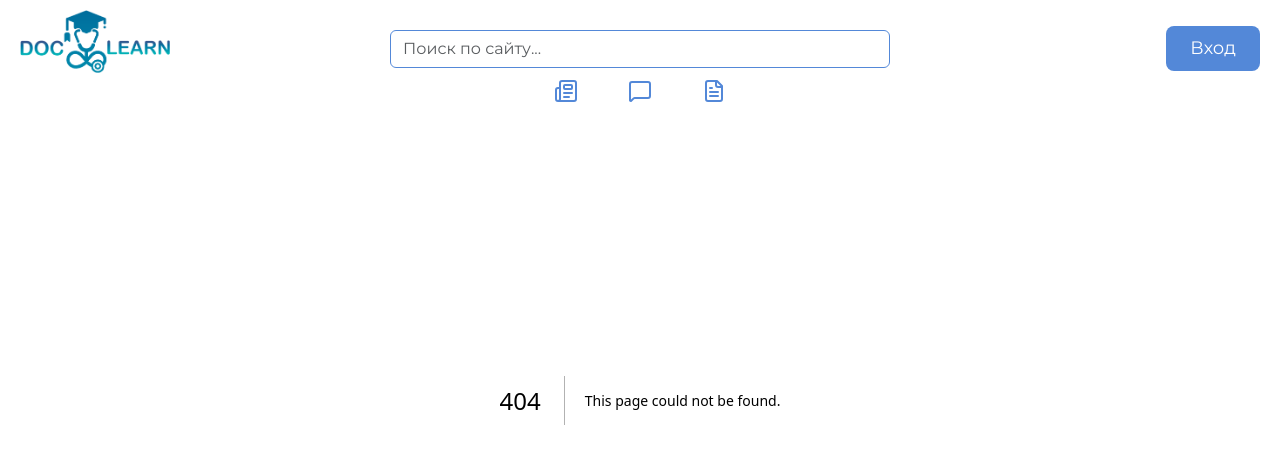
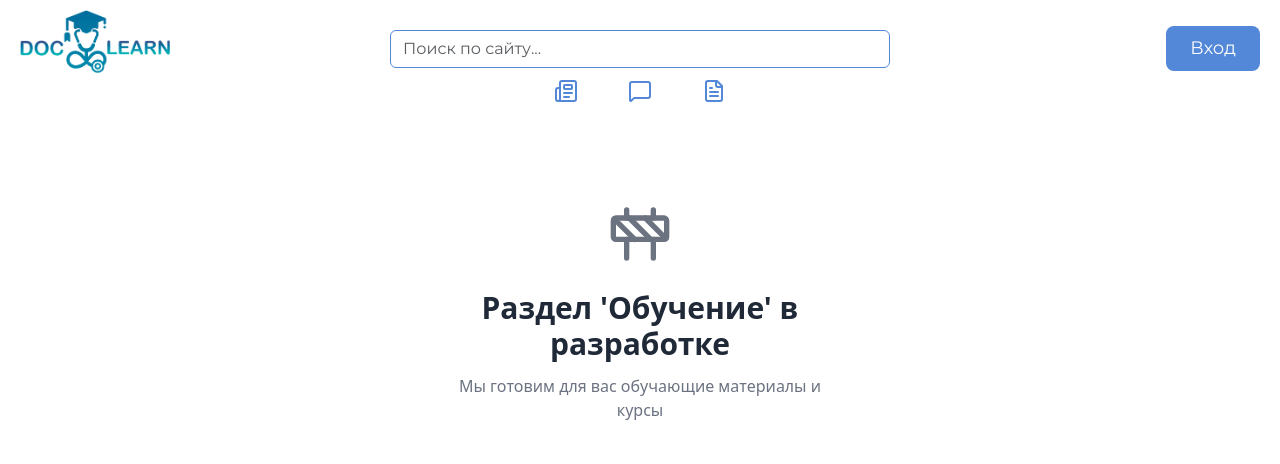
Before and after one commit to NeGaTiVe369/DocLearn, a Next.js app: page /Learn in a window 1280 px wide. Before the commit this address had no page. Shown: the top 464 px of the page. Built offline with nearby package versions, Linux system fonts and the light colour scheme.

Commit message:
Create page.tsx

```diff
--- /dev/null
+++ b/src/app/Learn/page.tsx
@@ -0,0 +1,12 @@
+import { UnderDevelopment } from "@/shared/ui/UnderDevelopment/UnderDevelopment"
+
+export default function LearnPage() {
+  return (
+    <div>
+      <UnderDevelopment
+        title="Раздел 'Обучение' в разработке"
+        description="Мы готовим для вас обучающие материалы и курсы"
+      />
+    </div>
+  )
+}
```
